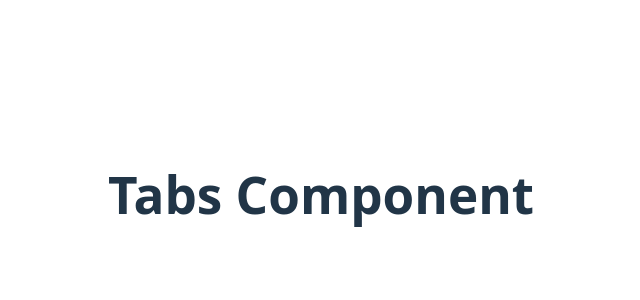
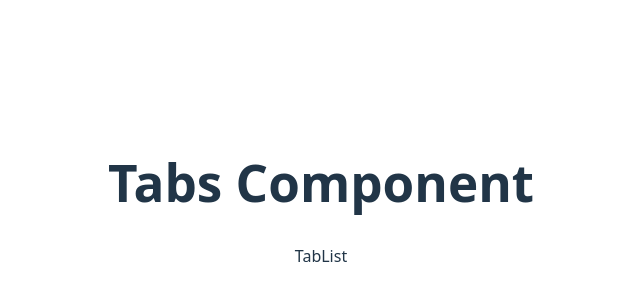
Before and after one commit to kiran-kharsel/tab-component-react, a React (Vite) app: page / in a window 1280 px wide. Shown: the part 206-506 px from the top of the page, without its empty margins (319-959 px from the left). Built offline with nearby package versions, Linux system fonts and the light colour scheme.

Commit message:
feat: import tablist component in app.jsx

```diff
--- a/src/App.jsx
+++ b/src/App.jsx
@@ -2,6 +2,7 @@ import { useState } from 'react'
 import reactLogo from './assets/react.svg'
 import viteLogo from '/vite.svg'
 import './App.css'
+import TabList from './components/tabList/TabList'
 
 function App() {
   const [count, setCount] = useState(0)
@@ -9,6 +10,7 @@ function App() {
   return (
     <>
      <h1>Tabs Component</h1>
+     <TabList/>
     </>
   )
 }
```
